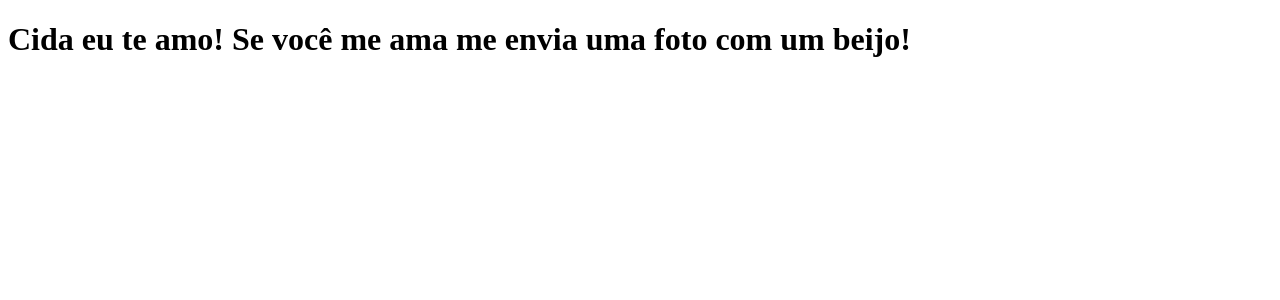
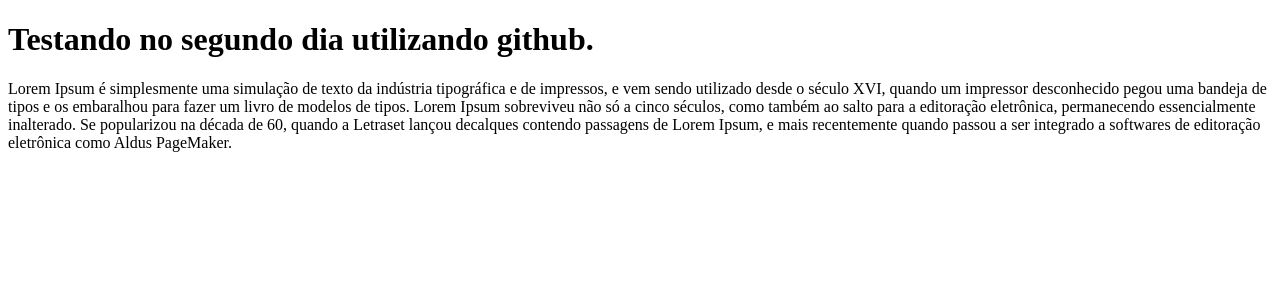
Before and after one commit to WallaceNascimentoDEV/clone-tabnews, a Next.js app: page / in a window 1280 px wide. Shown: the top 300 px of the page. Built offline with nearby package versions, Linux system fonts and the light colour scheme.

Commit message:
Voltando para .js

```diff
--- a/pages/index.js
+++ b/pages/index.js
@@ -1,5 +1,5 @@
 function Home () {
-    return <h1>Cida eu te amo! Se você me ama me envia uma foto com um beijo!</h1>
+    return <><h1>Testando no segundo dia utilizando github.</h1><p>Lorem Ipsum é simplesmente uma simulação de texto da indústria tipográfica e de impressos, e vem sendo utilizado desde o século XVI, quando um impressor desconhecido pegou uma bandeja de tipos e os embaralhou para fazer um livro de modelos de tipos. Lorem Ipsum sobreviveu não só a cinco séculos, como também ao salto para a editoração eletrônica, permanecendo essencialmente inalterado. Se popularizou na década de 60, quando a Letraset lançou decalques contendo passagens de Lorem Ipsum, e mais recentemente quando passou a ser integrado a softwares de editoração eletrônica como Aldus PageMaker.</p></>
 }
 
 export default Home;
```
